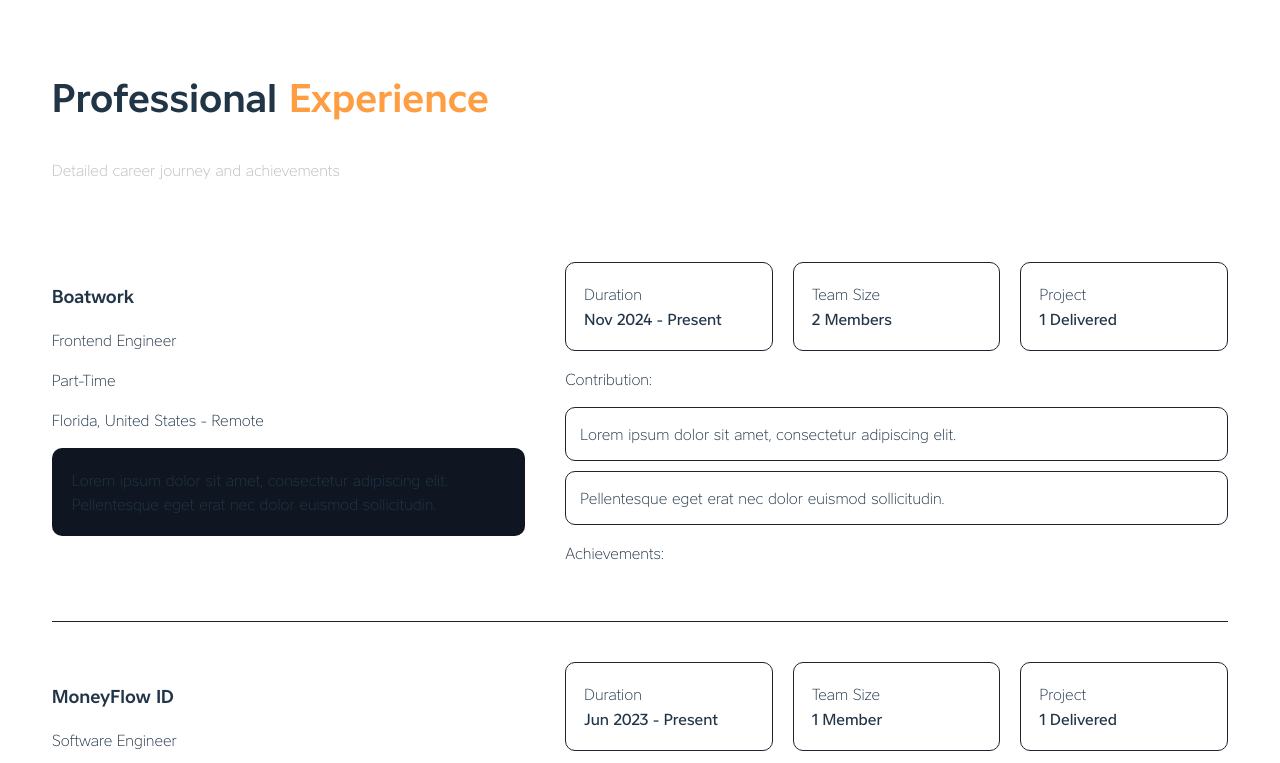
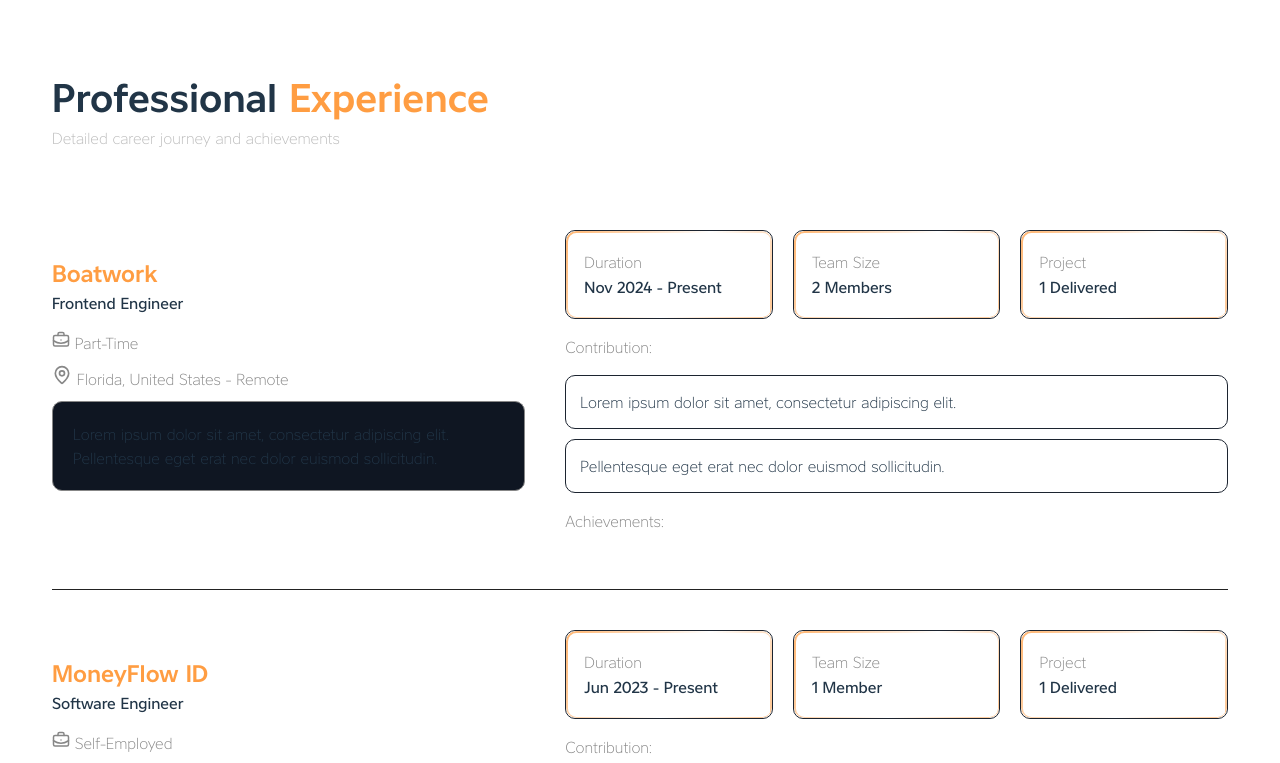
Before and after one commit to kotakbulat/kotakbulat.github.io, a React (Vite) app: page /about in a window 1280 px wide. Shown: the part 940-1703 px from the top of the page. Built offline with nearby package versions, Linux system fonts and the light colour scheme.

Commit message:
feat: add meta-card css-based animation, and revise some styles

```diff
--- a/src/components/Experience/ExperienceItem.tsx
+++ b/src/components/Experience/ExperienceItem.tsx
@@ -1,6 +1,7 @@
 import ExperienceListItem from "./ExperienceListItem";
 import ExperienceMetaCard from "./ExperienceMetaCard";
 import type { Experience } from "../../types/Experience";
+import { MapPin, Target, BriefcaseBusiness, Calendar, Award, Zap, Users } from "lucide-react";
 
 type ExperienceItemProps = {
     exp: Experience
@@ -18,8 +19,8 @@
                 <p className="role">{exp.role}</p>
 
                 <div className="meta">
-                    <p>{exp.type}</p>
-                    <p>{exp.location}</p>
+                    <p><BriefcaseBusiness size={18}/> {exp.type}</p>
+                    <p><MapPin size={20} /> {exp.location}</p>
                 </div>
 
                 <div className="description">
--- a/src/components/Experience/ExperienceMetaCard.tsx
+++ b/src/components/Experience/ExperienceMetaCard.tsx
@@ -1,3 +1,5 @@
+import "../../styles/animation.css"
+
 type MetaProps = {
     title: string
     value: string
@@ -6,7 +8,7 @@
 export default function ExperienceMetaCard({ title, value }: MetaProps) {
 
     return (
-        <div className="meta-card">
+        <div className="meta-card loader-ring">
 
             <p className="meta-title">{title}</p>
 
--- /dev/null
+++ b/src/styles/animation.css
@@ -0,0 +1,44 @@
+.loader-ring {
+    position: relative;
+}
+
+.loader-ring::before {
+    content: "";
+    position: absolute;
+    inset: 0;
+    padding: 1.5px;
+
+    border-radius: inherit;
+
+    background: linear-gradient(
+        120deg,
+        transparent,
+        #ff9d42,
+        transparent,
+        #ff9d42,
+        transparent
+    );
+
+    background-size: 300% 300%;
+
+    animation: loader-ring-move 4s linear infinite;
+
+    -webkit-mask:
+    linear-gradient(#000 0 0) content-box,
+    linear-gradient(#000 0 0);
+    -webkit-mask-composite: xor;
+
+    mask-composite: exclude;
+
+    pointer-events: none;
+
+}
+
+@keyframes loader-ring-move {
+    0% {
+        background-position: 0% 50%;
+   }
+   100% {
+        background-position: 100% 50%;
+   }
+}
--- a/src/styles/experience.css
+++ b/src/styles/experience.css
@@ -5,7 +5,7 @@
 
 .experience-title {
     font-size: 40px;
-
+    margin-bottom: 1px;
 }
 
 .experience-title span {
@@ -15,6 +15,7 @@
 .experience-sub {
     color: #bcbcbc;
     margin-bottom: 40px;
+    margin-top: 1px;
 }
 
 .experience-item {
@@ -30,11 +31,31 @@
     text-align: left;
 }
 
+.company {
+    color: #ff9d42;
+    font-weight: 700;
+    font-size: x-large;
+    margin-bottom: 1px;
+}
+
+.role {
+    font-weight: 600;
+    margin-top: 1px;
+    font-size: medium;
+}
+
+.meta {
+    color: #878787;
+    font-size: medium;
+    line-height: 13px;
+    align-items: center;
+}
 
 .description {
     background: #0f1622;
     padding: 20px;
     border-radius: 10px;
+    border: 1px solid #878787;
 }
 
 .meta-cards {
@@ -48,11 +69,14 @@
     border: 1px solid #1c2430;
     border-radius: 10px;
     text-align: left;
+    position: relative;
+    overflow: hidden;
 }
 
 .meta-title {
     margin-top: 1px;
     margin-bottom: 1px;
+    color: #878787;
 }
 
 .meta-value {
@@ -67,3 +91,7 @@
     border-radius: 10px;
     margin-top: 10px;
 }
+
+.list-title {
+    color: #878787;
+}
```
